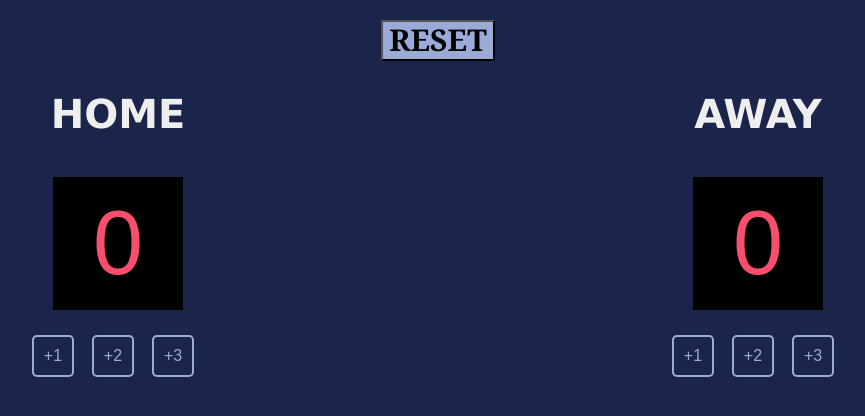
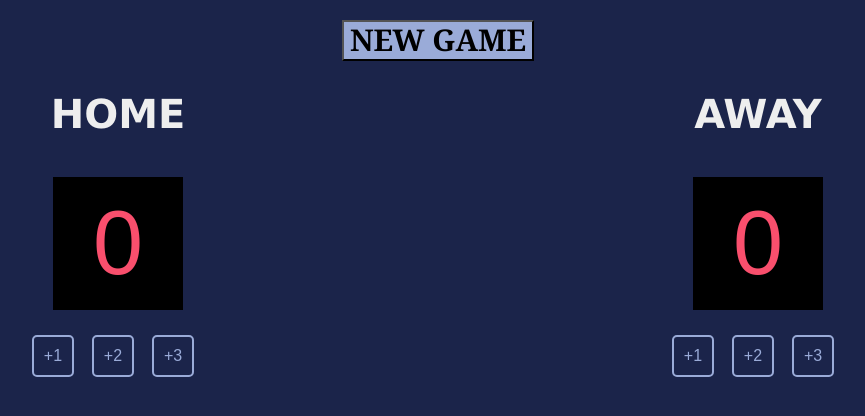
Before and after one commit to olaiyamukthar/Scoreboard, a website built with Vite: page index.html in a window 1280 px wide. Shown: the whole page, without its empty margins (202-1067 px from the left). Built offline with nearby package versions, Linux system fonts and the light colour scheme; a web font is replaced by a local one.

Commit message:
Update index.html

```diff
--- a/index.html
+++ b/index.html
@@ -11,7 +11,7 @@
     />
   </head>
   <body>
-    <button id="new-game" onclick="newGame()">RESET</button>
+    <button id="new-game" onclick="newGame()">NEW GAME</button>
     <div class="container">
       <div>
         <h3 class="title">HOME</h3>
```
